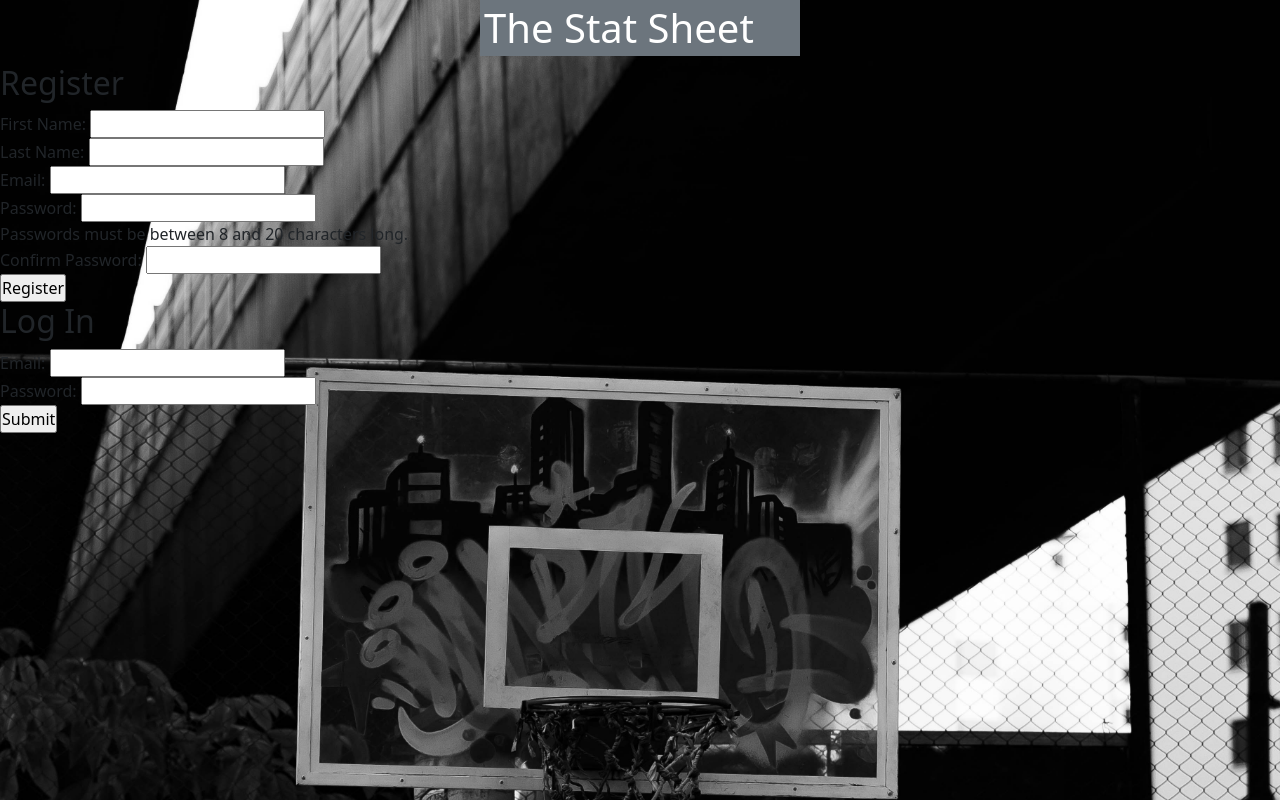
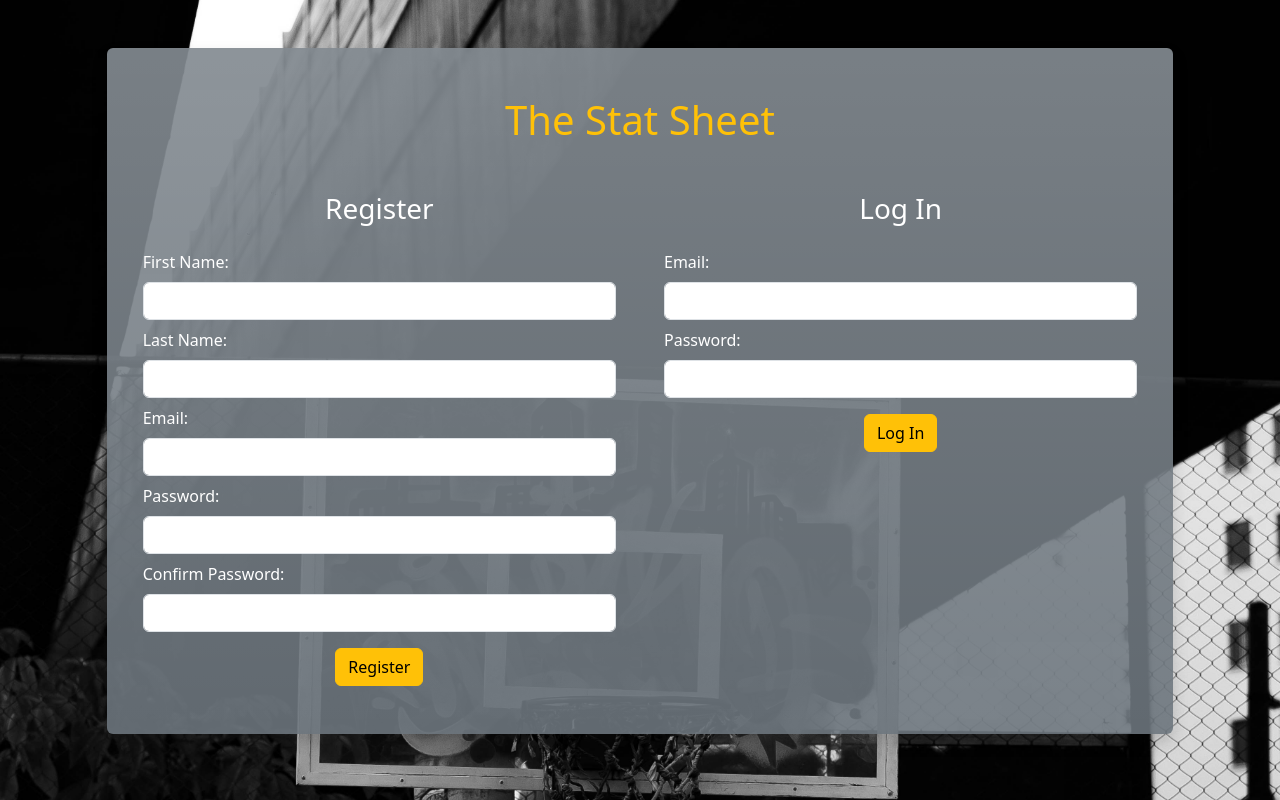
Before and after one commit to JohnathonBowers/nba-tracker, a Flask app: page /login in a window 1280 px wide. Run offline with Flask 2, Linux system fonts and the light colour scheme.

Commit message:
finished styling on login_reg.html template

```diff
--- a/flask_app/controllers/users.py
+++ b/flask_app/controllers/users.py
@@ -53,11 +53,11 @@ def login_user():
     user_in_db = user.User.get_by_email(data)
     if not user_in_db:
         session['login_email'] = request.form.get('login_email')
-        flash('Invalid login attempt', 'login')
+        flash('Invalid login attempt!', 'login')
         return redirect ('/login')
     if not bcrypt.check_password_hash(user_in_db.password, request.form.get('login_password')):
         session['login_email'] = request.form.get('login_email')
-        flash('Invalid login attempt', 'login')
+        flash('Invalid login attempt!', 'login')
         return redirect ('/')
     session.clear()
     session['user_id'] = user_in_db.id
--- a/flask_app/templates/login_reg.html
+++ b/flask_app/templates/login_reg.html
@@ -9,117 +9,108 @@
     <title>The Stat Sheet</title>
 </head>
 <body>
-    <h1 class="text-white bg-secondary w-25 p-1 mx-auto">The Stat Sheet</h1>
-    <div class = "form-container">
-        <div>
+    <div class="container col-md-10 mt-5 bg-secondary bg-gradient rounded shadow p-4" style="--bs-bg-opacity: .9;">
+        <h1 class="text-warning text-center my-4">The Stat Sheet</h1>
+        <div class="row">
+            <div class="col-md-6 p-4">
+                <h3 class="text-white text-center mb-4">Register</h3>
                 <form action="/login-register" method="post">
                     <div>
-                    <h2>Register</h2>
-                    <label for="first_name">First Name:</label>
-                    <input type="text" name="first_name" value="{{session['first_name']}}">
+                        <label for="first_name" class="text-white form-label mb-2">First Name:</label>
+                        <input type="text" name="first_name" class="form-control mb-2" value="{{session['first_name']}}">
                     </div>
                     <div>
                         {% with names = get_flashed_messages(category_filter=['first_name']) %}
                             {% if names %}
-                        <ul>
                                 {% for msg in names %}
-                                <li>{{ msg }}</li>
+                                    <p class="text-warning my-2">{{ msg }}</p>
                                 {% endfor %}
-                        </ul>
                             {% endif %}
                         {% endwith %}
                     </div>
                     <div>
-                    <label for="last_name">Last Name:</label>
-                    <input type="text" name="last_name" value="{{session['last_name']}}">
+                        <label for="last_name" class="text-white form-label mb-2">Last Name:</label>
+                        <input type="text" name="last_name" class="form-control mb-2" value="{{session['last_name']}}">
                     </div>
                     <div>
                         {% with names = get_flashed_messages(category_filter=['last_name']) %}
                             {% if names %}
-                        <ul>
                                 {% for msg in names %}
-                                <li>{{ msg }}</li>
+                                    <p class="text-warning my-2">{{ msg }}</p>
                                 {% endfor %}
-                        </ul>
                             {% endif %}
                         {% endwith %}
                     </div>
                     <div>
-                    <label for="email">Email:</label>
-                    <input type="text" name="email" value="{{session['email']}}">
+                        <label for="email" class="text-white form-label mb-2">Email:</label>
+                        <input type="text" name="email" class="form-control mb-2" value="{{session['email']}}">
                     </div>
                     <div>
                         {% with names = get_flashed_messages(category_filter=['email']) %}
                             {% if names %}
-                        <ul>
                                 {% for msg in names %}
-                                <li>{{ msg }}</li>
+                                    <p class="text-warning my-2">{{ msg }}</p>
                                 {% endfor %}
-                        </ul>
                             {% endif %}
                         {% endwith %}
                     </div>
                     <div>
-                    <label for="password">Password:</label>
-                    <input type="password" name="password">
-                    <div>Passwords must be between 8 and 20 characters long.</div>
+                        <label for="password" class="text-white form-label mb-2">Password:</label>
+                        <input type="password" class="form-control mb-2" name="password">
                     </div>
                     <div>
                         {% with names = get_flashed_messages(category_filter=['password']) %}
                             {% if names %}
-                        <ul>
                                 {% for msg in names %}
-                                <li>{{ msg }}</li>
+                                    <p class="text-warning my-2">{{ msg }}</p>
                                 {% endfor %}
-                        </ul>
                             {% endif %}
                         {% endwith %}
                     </div>
                     <div>
-                    <label for="confirm_password">Confirm Password:</label>
-                    <input type="password" name="confirm_password">
+                        <label for="confirm_password" class="text-white form-label mb-2">Confirm Password:</label>
+                        <input type="password" class="form-control mb-2" name="confirm_password">
                     </div>
                     <div>
                         {% with names = get_flashed_messages(category_filter=['confirm_password']) %}
                             {% if names %}
-                        <ul class="flashes mb-2">
                                 {% for msg in names %}
-                                <li>{{ msg }}</li>
+                                    <p class="text-warning my-2">{{ msg }}</p>
                                 {% endfor %}
-                        </ul>
                             {% endif %}
                         {% endwith %}
                     </div>
-                <input type="submit" value="Register">
+                    <div class="d-flex flex-row justify-content-center">
+                        <button type="submit" class="btn btn-warning mt-2">Register</button>
+                    </div>
                 </form>
             </div>
-        <div class="form-container">
+            <div class="col-md-6 p-4">
+                <h3 class="text-white text-center mb-4">Log In</h3>
                 <form action="/login-login" method="post">
                 <div>
                     {% with names = get_flashed_messages(category_filter=['login']) %}
                         {% if names %}
-                        <ul>
                             {% for msg in names %}
-                                <li>{{ msg }}</li>
+                                <p class="text-warning my-2">{{ msg }}</p>
                             {% endfor %}
-                        </ul>
                         {% endif %}
                     {% endwith %}
                 </div>
                 <div>
-                    <h2>Log In</h2>
-                    <label for="login_email">Email:</label>
-                    <input type="text" name="login_email" value="{{session['login_email']}}">
+                    <label for="login_email" class="text-white form-label mb-2">Email:</label>
+                    <input type="text" name="login_email" class="form-control mb-2" value="{{session['login_email']}}">
                 </div>
                 <div>
-                    <label for="login_password">Password:</label>
-                    <input type="password" name="login_password">
+                    <label for="login_password" class="text-white form-label mb-2">Password:</label>
+                    <input type="password" name="login_password" class="form-control mb-2">
                 </div>
-                <input type="submit" value="Submit">
-            </form>
+                <div class="d-flex flex-row justify-content-center">
+                    <button type="submit" class="btn btn-warning mt-2">Log In</button>
+                </div>
+            </div>
         </div>
     </div>
     <script src="https://cdn.jsdelivr.net/npm/bootstrap@5.3.0-alpha3/dist/js/bootstrap.bundle.min.js" integrity="sha384-ENjdO4Dr2bkBIFxQpeoTz1HIcje39Wm4jDKdf19U8gI4ddQ3GYNS7NTKfAdVQSZe" crossorigin="anonymous"></script>
 </body>
-
 </html>
```
Lines whose indentation alone changed are shown as unchanged.
